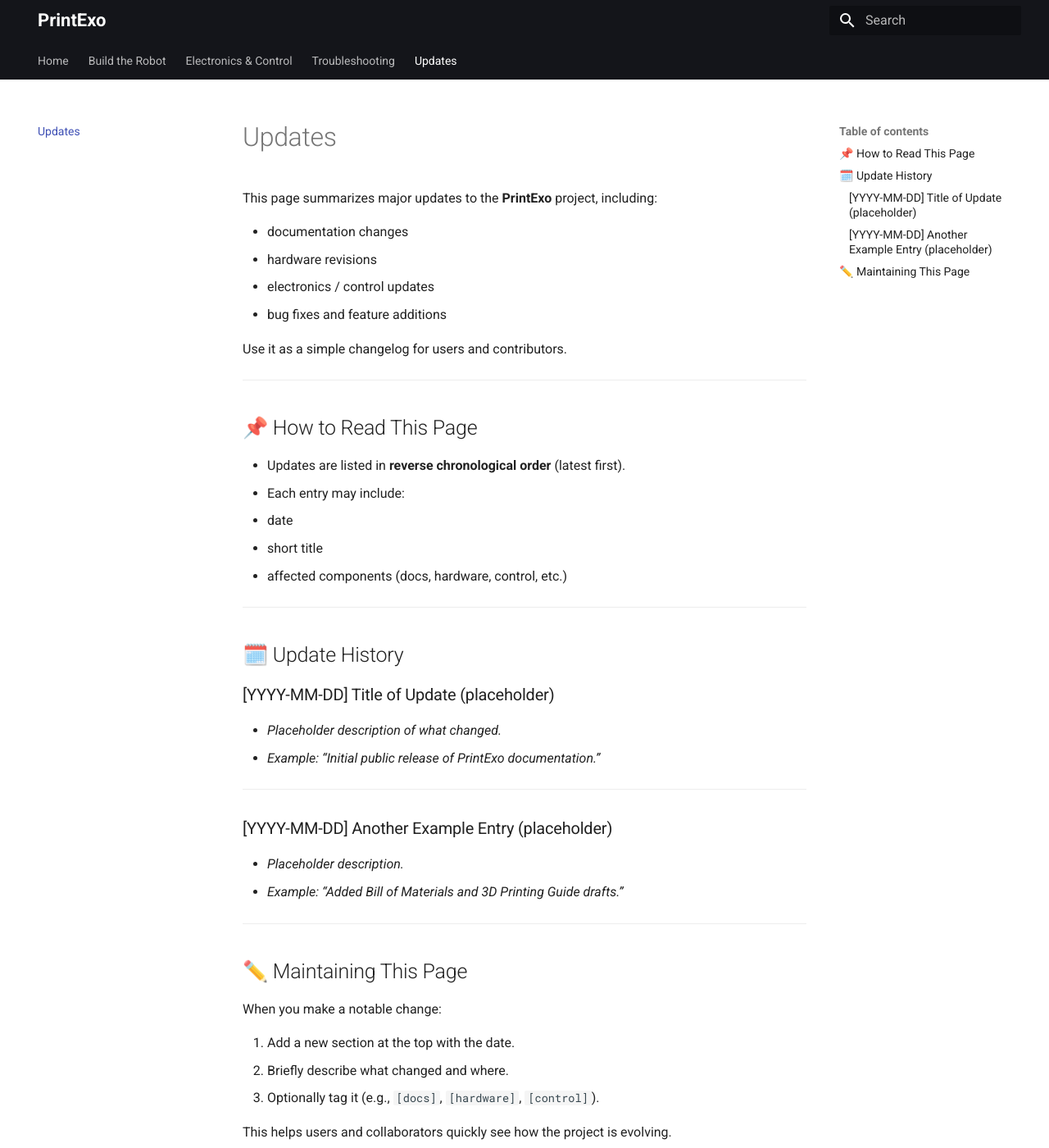
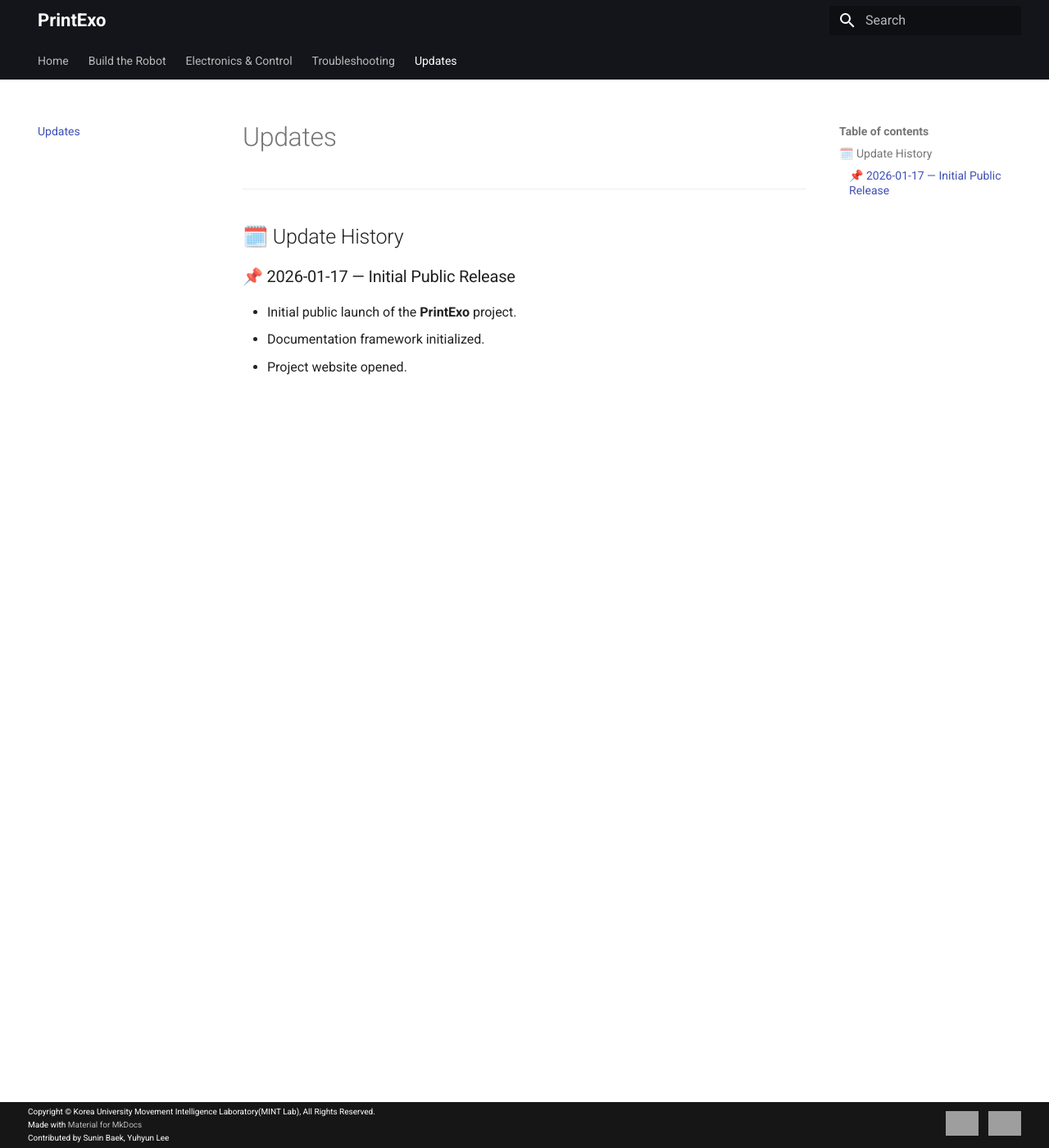
Before and after one commit to printexo/printexo.github.io, an MkDocs documentation site: the page built from docs/updates/index.md, in a window 1280 px wide and 1400 px high. Shown: the whole window at 82% size. Built offline with MkDocs 1.6.1 and Material for MkDocs 9.7.7, drawn with Linux system fonts in a browser that asks for light colours; grey boxes are pictures that could not be loaded.

Commit message:
Update index.md

```diff
--- a/docs/updates/index.md
+++ b/docs/updates/index.md
@@ -1,48 +1,11 @@
 # Updates
-
-This page summarizes major updates to the **PrintExo** project, including:
-
-- documentation changes
-- hardware revisions
-- electronics / control updates
-- bug fixes and feature additions
-
-Use it as a simple changelog for users and contributors.
-
----
-
-## 📌 How to Read This Page
-
-- Updates are listed in **reverse chronological order** (latest first).
-- Each entry may include:
-  - date
-  - short title
-  - affected components (docs, hardware, control, etc.)
 
 ---
 
 ## 🗓️ Update History
 
-### [YYYY-MM-DD] Title of Update (placeholder)
+### 📌 2026-01-17 — Initial Public Release
 
-- _Placeholder description of what changed._
-- _Example: “Initial public release of PrintExo documentation.”_
-
----
-
-### [YYYY-MM-DD] Another Example Entry (placeholder)
-
-- _Placeholder description._
-- _Example: “Added Bill of Materials and 3D Printing Guide drafts.”_
-
----
-
-## ✏️ Maintaining This Page
-
-When you make a notable change:
-
-1. Add a new section at the top with the date.
-2. Briefly describe what changed and where.
-3. Optionally tag it (e.g., `[docs]`, `[hardware]`, `[control]`).
-
-This helps users and collaborators quickly see how the project is evolving.
+- Initial public launch of the **PrintExo** project.
+- Documentation framework initialized.
+- Project website opened.
```
